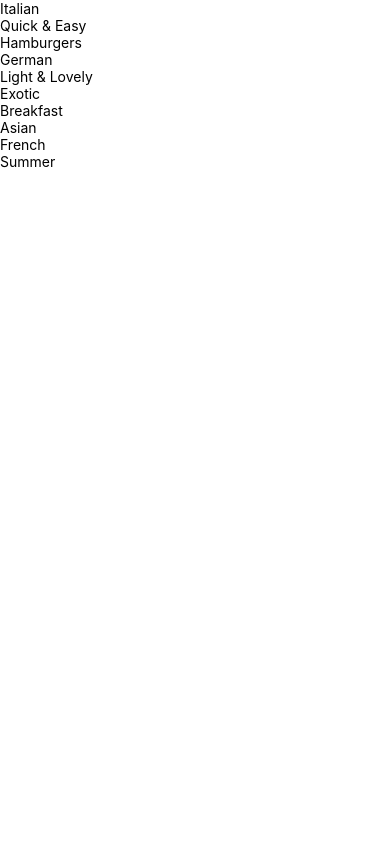
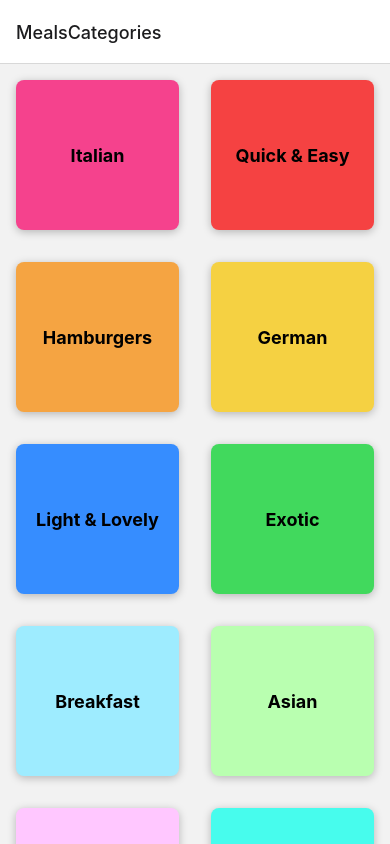
Before and after one commit to shbl007/Meals_App, a React Native app: screen /MealsCategories in a window 390 px wide. Built offline with nearby package versions, Linux system fonts and the light colour scheme.

Commit message:
Initial commit: Set up a new React Native app for Meals App.

```diff
--- a/App.js
+++ b/App.js
@@ -1,10 +1,23 @@
 import { StatusBar } from 'expo-status-bar';
 import { StyleSheet } from 'react-native';
 import CategoriesScreen from './screens/categoriesScreen';
+import { NavigationContainer } from '@react-navigation/native';
+import { createNativeStackNavigator } from '@react-navigation/native-stack';
+import MealsViewScreen from './screens/MealsViewScreen';
+
+const Stack = createNativeStackNavigator();
 
 export default function App() {
   return (
-    <CategoriesScreen/>
+  <>
+    <StatusBar style='dark'/>
+    <NavigationContainer>
+      <Stack.Navigator>
+        <Stack.Screen name="MealsCategories" component={CategoriesScreen}/>
+        <Stack.Screen name="MealDetails" component={MealsViewScreen}/>
+      </Stack.Navigator>
+    </NavigationContainer>
+    </>
   );
 }
 
--- a/app.json
+++ b/app.json
@@ -5,6 +5,7 @@
     "version": "1.0.0",
     "orientation": "portrait",
     "icon": "./assets/icon.png",
+    "backgroundColor": "#24180f",
     "userInterfaceStyle": "light",
     "splash": {
       "image": "./assets/splash.png",
--- a/components/CategoryGridTile.js
+++ b/components/CategoryGridTile.js
@@ -1,12 +1,14 @@
-import { Pressable, View,Text } from "react-native";
+import { Pressable, View,Text,StyleSheet,Platform} from "react-native";
 
 
-function CategoryGridTile({title , color}){
+function CategoryGridTile({title , color ,onPress}){
     return(
-    <View>
-        <Pressable>
-            <View>
-                <Text>{title}</Text>
+    <View style={[styles.gridItem ,{backgroundColor:color}]}>
+        <Pressable android_ripple={{color:'#ccc'}}
+        style={styles.button}
+        onPress={onPress}>
+            <View style={styles.innerContainer}>
+                <Text style={styles.title}>{title}</Text>
             </View>
         </Pressable>
 
@@ -16,3 +18,35 @@ function CategoryGridTile({title , color}){
 }
 
 export default CategoryGridTile;
+
+const styles=StyleSheet.create({
+
+    gridItem:{
+        flex:1,
+        margin:16,
+        height:150,
+        borderRadius:8,
+        backgroundColor:'white',
+        elevation:4,
+        shadowColor:'black',
+        shadowOpacity:0.25,
+        shadowOffset:{width:0,height:2},
+        shadowRadius:8,
+        overflow: Platform.OS === 'android' ?'hidden' : 'visible'
+    },
+    button:{
+        flex:1
+    },
+    innerContainer:{
+        flex:1,
+        padding:16,
+        justifyContent:'center',
+        alignItems:'center'
+
+    },
+    title:{
+        fontWeight:'bold',
+        fontSize:18
+    }
+
+});
--- a/package.json
+++ b/package.json
@@ -9,10 +9,14 @@
     "web": "expo start --web"
   },
   "dependencies": {
+    "@react-navigation/native": "^6.1.9",
+    "@react-navigation/native-stack": "^6.9.17",
     "expo": "~50.0.3",
     "expo-status-bar": "~1.11.1",
     "react": "18.2.0",
-    "react-native": "0.73.2"
+    "react-native": "0.73.2",
+    "react-native-safe-area-context": "4.8.2",
+    "react-native-screens": "~3.29.0"
   },
   "devDependencies": {
     "@babel/core": "^7.20.0"
--- /dev/null
+++ b/screens/MealsViewScreen.js
@@ -0,0 +1,24 @@
+import { View,Text,StyleSheet } from "react-native";
+import { MEALS } from "../data/dummy-data";
+
+function MealsViewScreen({route}){
+
+   const catId = route.params.categoryId;
+
+return(
+        <View style={styles.container}>
+            <Text>Meals Overview Screen -{catId}</Text>
+        </View>
+);
+}
+
+export default MealsViewScreen;
+
+const styles=StyleSheet.create({
+    container:{
+        flex:1,
+        padding:16
+    },
+
+
+});
--- a/screens/categoriesScreen.js
+++ b/screens/categoriesScreen.js
@@ -1,15 +1,36 @@
+import { useState } from "react";
 import { FlatList } from "react-native";
+
 import { CATEGORIES } from "../data/dummy-data";
 import CategoryGridTile from "../components/CategoryGridTile";
 
-function renderCategoryItem(itemData){
-    return <CategoryGridTile title={itemData.item.title} color={itemData.item.color}/>;
-}
+function CategoriesScreen({navigation}){
+    function renderCategoryItem(itemData){
+        function pressHandler(){
+            navigation.navigate('MealDetails' , {
+                categoryId:itemData.item.id,
+            });
 
-function CategoriesScreen(){
-    return <FlatList data={CATEGORIES}
+        }
+
+
+        return (
+        <CategoryGridTile title={itemData.item.title}
+        color={itemData.item.color}
+        onPress={pressHandler}/>
+        );
+    }
+
+    const [numColumns, setNumColumns] = useState(2);
+
+    const keyExtractor = (item) => `${item.id}_${numColumns}`;
+
+    return <FlatList
+    data={CATEGORIES}
     keyExtractor={(item)=> item.id}
-    renderItem={renderCategoryItem}/>
+    renderItem={renderCategoryItem}
+    numColumns={numColumns}
+    />
 }
 
 export default CategoriesScreen;
```
Also changed, not shown: 1 other file (tests, documents, lock files or other folders).
